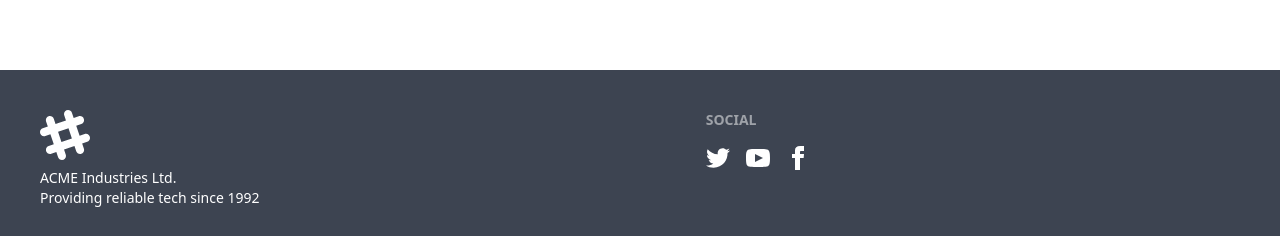
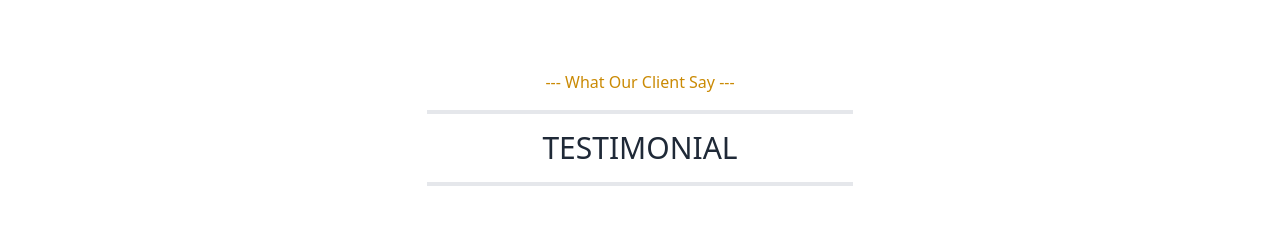
Before and after one commit to AkhiSharmin/bistro-boss-client, a React (Vite) app: page / in a window 1280 px wide. Shown: the part 3306-3542 px from the top of the page. Built offline with nearby package versions, Linux system fonts and the light colour scheme.

Commit message:
added testimonial

```diff
--- a/src/Pages/Home/Home.jsx
+++ b/src/Pages/Home/Home.jsx
@@ -3,6 +3,7 @@ import Category from "../Category/Category";
 import ChefRecommends from "../ChefRecommends/ChefRecommends";
 import Featured from "../Featured/Featured";
 import PopularMenu from "../PopularMenu/PopularMenu";
+import Testimonial from "../Testimonial/Testimonial";
 
 const Home = () => {
   return (
@@ -12,6 +13,7 @@ const Home = () => {
       <PopularMenu></PopularMenu>
       <ChefRecommends></ChefRecommends>
       <Featured></Featured>
+      <Testimonial></Testimonial>
     </div>
   );
 };
--- /dev/null
+++ b/src/Pages/Testimonial/Testimonial.jsx
@@ -0,0 +1,14 @@
+import SectionTitle from "../../components/SectionTitle/SectionTitle";
+
+const Testimonial = () => {
+  return (
+    <section>
+      <SectionTitle
+        subHeading="What Our Client Say"
+        heading="TESTIMONIAL"
+      ></SectionTitle>
+    </section>
+  );
+};
+
+export default Testimonial;
```
